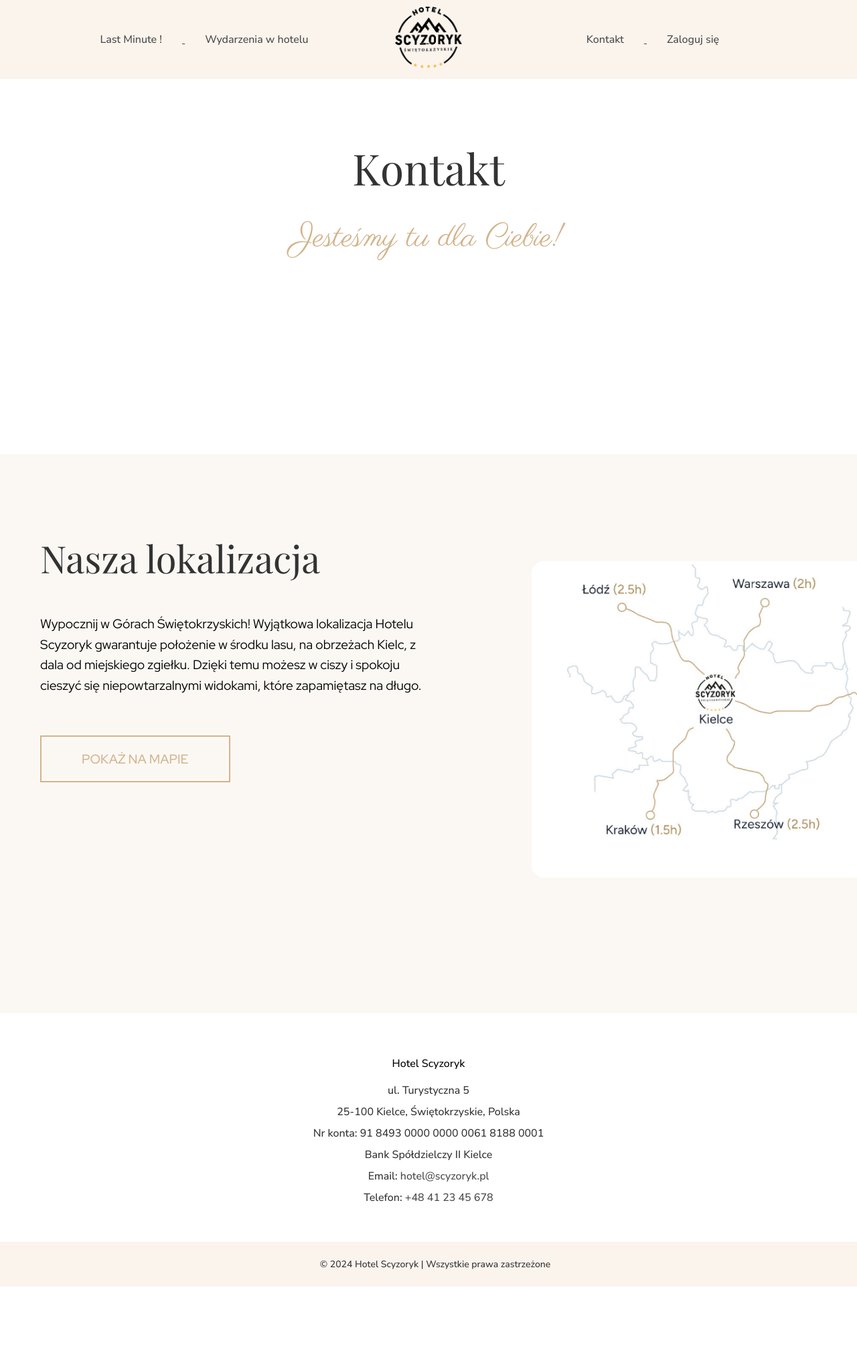
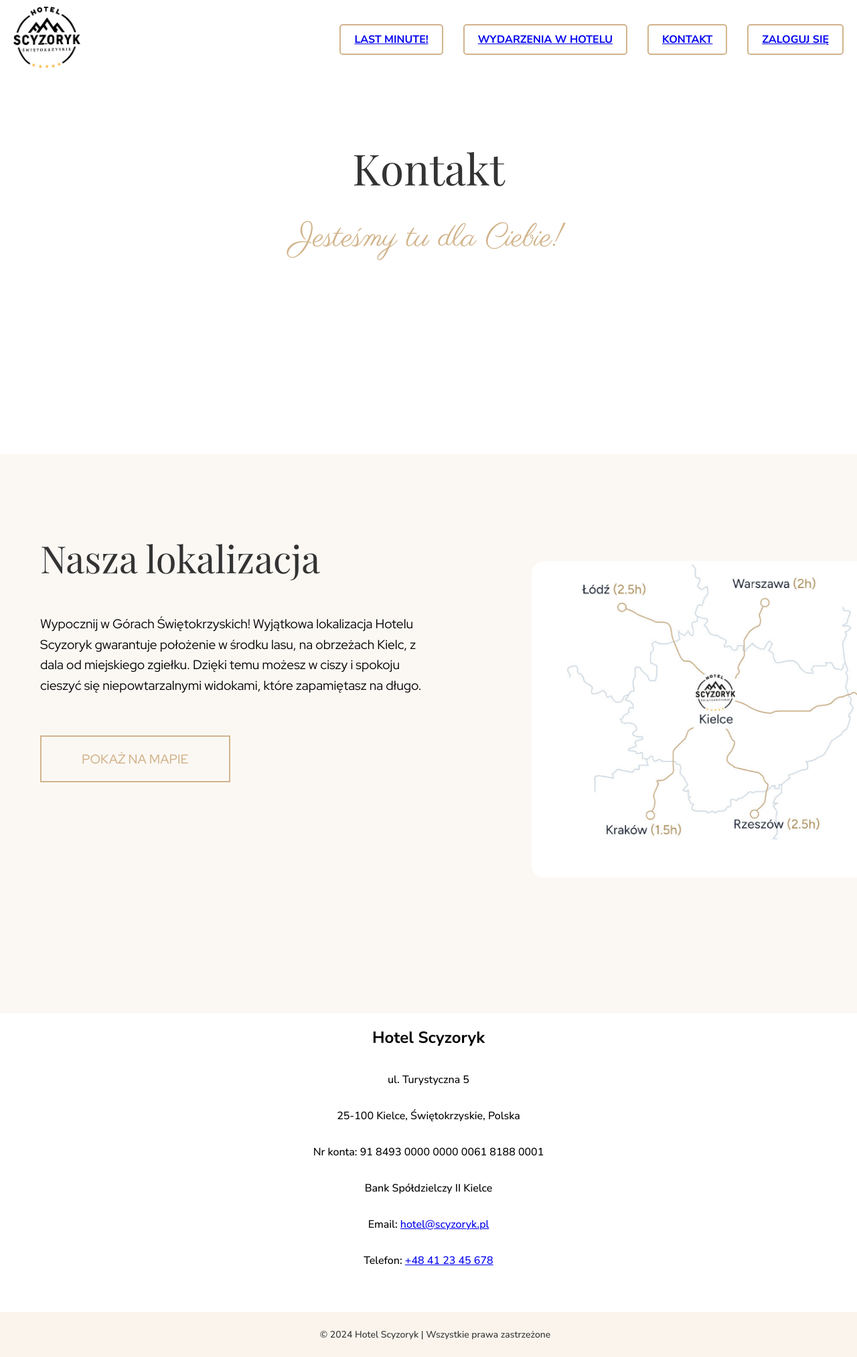
Before and after one commit to KasprzykSzymon/WebHotelSystem, a Django app: page /contact/ in a window 1280 px wide; the page is wider, and only the part inside the window is pictured. Shown: that part at 67% size. Before the commit the page ends 1921 px from the top of that part, so only its background shows below. Run offline with Django 5.2, Linux system fonts and the light colour scheme; some web fonts are replaced.

Commit message:
Changes Base

```diff
--- a/hotelSystem/Templates/base.html
+++ b/hotelSystem/Templates/base.html
@@ -8,41 +8,36 @@
     {% endblock %}
     <meta name="viewport" content="width=device-width, initial-scale=1.0">
     <link rel="stylesheet" href="{% static 'css/styles_base.css' %}">
-
 </head>
 <body>
     <div class="naglowek">
         <div class="lewoNaglowek">
-            <a href="{% url 'last_minute' %}">
-            <p>Last Minute !</p>
-            </a>
-            <a href="{% url 'news' %}">
-            <p>Wydarzenia w hotelu</p>
-            </a>
-        </div>
-        <div class="zdjecie">
             <a href="{% url 'home_page' %}">
-            <img src="{% static 'images/logoPNG.png' %}" alt="Logo Hotelu">
+                <img src="{% static 'images/logoPNG.png' %}" alt="Logo Hotelu">
             </a>
         </div>
         <div class="prawoNaglowek">
+            <a href="{% url 'last_minute' %}">
+                <p>LAST MINUTE!</p>
+            </a>
+            <a href="{% url 'news' %}">
+                <p>WYDARZENIA W HOTELU</p>
+            </a>
             <a href="{% url 'contact' %}">
-            <p style="left: 15px;">Kontakt</p>
+                <p>KONTAKT</p>
             </a>
             {% if user.is_authenticated %}
             <a href="{% url 'profile' %}">
-                <p>Profil</p>
+                <p>PROFIL</p>
             </a>
-
-                <a href="logout">
-                    <p>Wyloguj się</p>
-                </a>
+            <a href="logout">
+                <p>WYLOGUJ SIĘ</p>
+            </a>
             {% else %}
-                <a href="{% url 'sign_in' %}">
-                    <p>Zaloguj się</p>
-                </a>
+            <a href="{% url 'sign_in' %}">
+                <p>ZALOGUJ SIĘ</p>
+            </a>
             {% endif %}
-            </a>
         </div>
     </div>
     <main class="content">
@@ -52,6 +47,5 @@
     <footer class="stopka">
         <p>© 2024 Hotel Scyzoryk | Wszystkie prawa zastrzeżone</p>
     </footer>
-
 </body>
 </html>
--- a/hotelSystem/static/css/styles_base.css
+++ b/hotelSystem/static/css/styles_base.css
@@ -3,7 +3,7 @@ body, html {
     font-family: "Nunito Sans", sans-serif;
     font-weight: 500;
     font-size: 1em;
-    background-color: #ffffff; /* Jasny beżowy kolor tła */
+    background-color: transparent;
     text-align: center;
     margin: 0;
     padding: 0;
@@ -19,7 +19,6 @@ h1 {
     display: flex;
     align-items: center;
     justify-content: space-between;
-    background-color: #faf4ed; /* Kolor tła nagłówka */
     padding: 10px 20px;
     width: 100%;
     box-sizing: border-box;
@@ -28,16 +27,26 @@ h1 {
     z-index: 10;
 }
 
-.lewoNaglowek,
-.prawoNaglowek {
+/* Logo po lewej stronie */
+.lewoNaglowek {
     flex: 1;
-    text-align: center;
+    text-align: left;
 }
 
-.lewoNaglowek p, .prawoNaglowek p {
-    margin:  20px;
+/* Menu po prawej stronie */
+.prawoNaglowek {
+    flex: 3;
+    display: flex;
+    justify-content: flex-end;
+    align-items: center;
+    gap: 30px;
+}
+
+.prawoNaglowek a p {
+    margin: 0;
     padding: 10px;
-    display: inline-block;
+    font-weight: bold;
+    cursor: pointer;
 }
 
 .naglowek img {
@@ -45,55 +54,27 @@ h1 {
     height: auto;
 }
 
-
-.hotel-info {
-    margin-top: 50px;
-    font-size: 1em;
-    color: #333;
-}
-
-.hotel-info h2 {
-    font-family: "Nunito Sans", sans-serif;
-    font-weight: 500;
-    font-size: 1em;
-    text-align: left;
-    color: #000000;
-}
-
-.hotel-info p {
-    font-family: "Nunito Sans", sans-serif;
-    font-weight: 500;
-    font-size: 1em;
-    margin: 5px;
-    text-align: left;
-}
-
-.hotel-info a {
-    color: #4A4A4A;
+/* Stylowanie przycisku logowania/wylogowania */
+.prawoNaglowek a p {
+    border: 2px solid #D2B48C;
+    padding: 10px 20px;
+    border-radius: 5px;
     text-decoration: none;
 }
 
-.hotel-info a:hover {
-    text-decoration: underline;
+.prawoNaglowek a p:hover {
+    background-color: #D2B48C;
+    color: white;
 }
 
-/* Dodatkowe style linków */
-a {
-    color: #4A4A4A;
-}
-
-a:hover {
-    color: #D8C3A5;
-}
-
-/* Styles footer*/
 footer.stopka {
     background-color: #faf4ed;
     padding: 10px;
     text-align: center;
     position: relative;
     bottom: 0;
-    width: 100%;}
+    width: 100%;
+}
 
 .stopka {
     background-color: #faf4ed;
```
